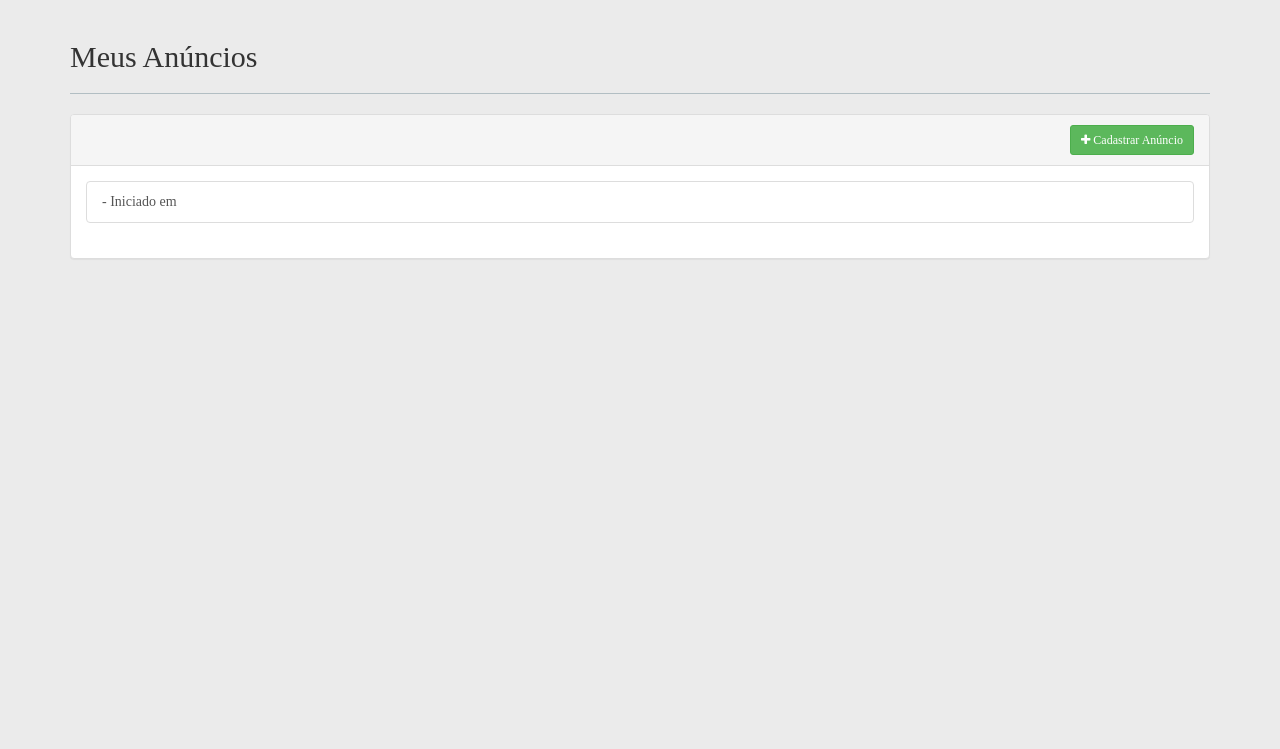
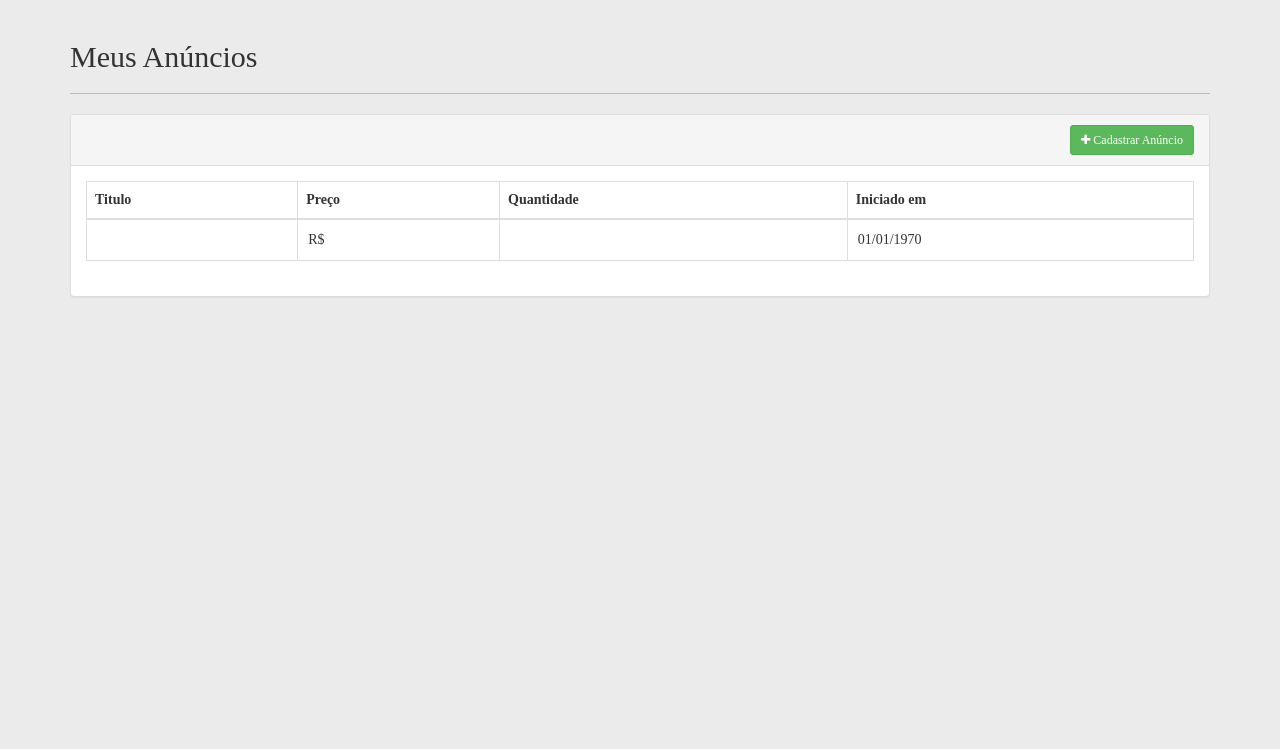
Before and after one commit to kryptonica/mercado-moedas, a CodeIgniter app: page /database/meusanuncios in a window 1280 px wide. Shown: the part 52-801 px from the top of the page. Run offline with CodeIgniter, Linux system fonts and the light colour scheme; the visitor is signed in with stand-in values (Sample User, id 1); tables that the repository leaves empty or names only in its code hold one stand-in row (values such as "Sample post"); data that the repository does not hold is empty; some web fonts are replaced.

Commit message:
Tabela com listagem dos anuncios

```diff
--- a/application/views/anuncio/meus_anuncios.php
+++ b/application/views/anuncio/meus_anuncios.php
@@ -15,20 +15,29 @@
             </div>
         </div>
         <div class="panel-body">
-            <div class="row">
-                <div class="col-xs-12 ">
-                    <ul class="list-group">
-                        <?php
-                        foreach ($anuncios as $key => $anuncio) {
-
-                            echo '<a href=' . site_url("editaranuncio/?id=" . $anuncio->id) . ' class="list-group-item list-group-item-action">' . $anuncio->titulo . ' - Iniciado em ' . $anuncio->data_inicio . '</a>';
-                    }
-
-                ?>
-					</ul>
-				</div>
-			</div>
-		</div>
-	</div>
+            <div class="table-responsive">
+                <table class="table table-bordered">
+                    <thead class="font-bold">
+                        <tr>
+                            <th>Titulo</th>
+                            <th>Preço</th>
+                            <th>Quantidade</th>
+                            <th>Iniciado em</th>
+                        </tr>
+                    </thead>
+                    <tbody>
+                        <?php foreach ($anuncios as $key => $anuncio): ?>
+                            <tr>
+                                <td class="clique"><a href="<?=base_url("editaranuncio/?id=" . $anuncio->id) ?>"><?= $anuncio->titulo ?></a></td>
+                                <td class="clique"><a href="<?=base_url("editaranuncio/?id=" . $anuncio->id) ?>">R$ <?= $anuncio->preco ?></a></td>
+                                <td class="clique"><a href="<?=base_url("editaranuncio/?id=" . $anuncio->id) ?>"><?= $anuncio->quantidade ?></a></td>
+                                <td class="clique"><a href="<?=base_url("editaranuncio/?id=" . $anuncio->id) ?>"><?= formatar_data($anuncio->data_inicio)?></a></td>
+                            </tr>
+                        <?php endforeach; ?>
+                    </tbody>
+                </table>
+            </div>
+        </div>
+    </div>
 
 </section>
--- a/assets/css/custom.css
+++ b/assets/css/custom.css
@@ -231,3 +231,20 @@ section.colar-rodape {
     font-family: "Raleway Bold";
     margin-left: 5px;
 }
+td.clique {
+    height: 100% !important;
+    overflow:hidden;
+    padding:0px !important;
+}
+td.clique a {
+    color:inherit;
+    text-decoration: none;
+    display: block;
+    height: 100%;
+    width: 100%;
+    padding: 10px 10px 500px 10px;
+    margin-bottom: -490px;
+}
+.font-bold {
+    font-family: "Raleway Bold";
+}
```
